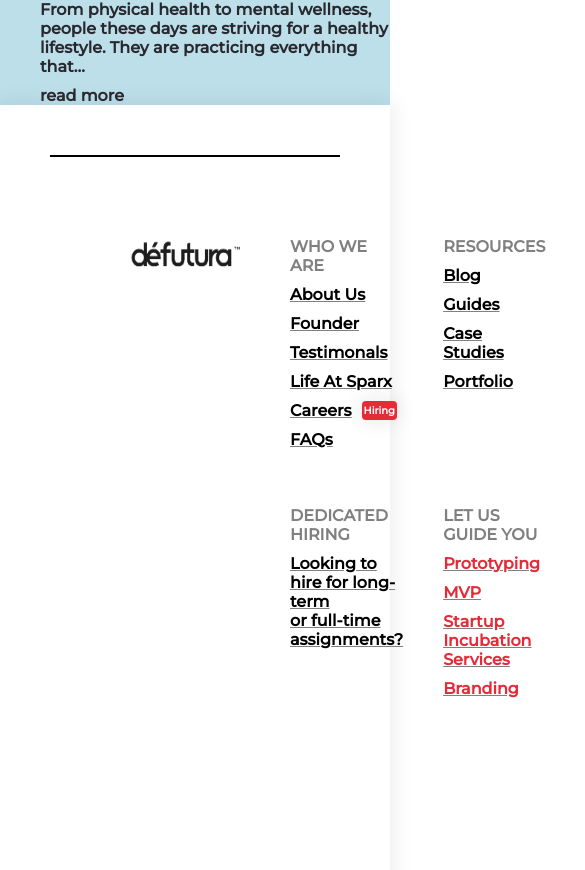
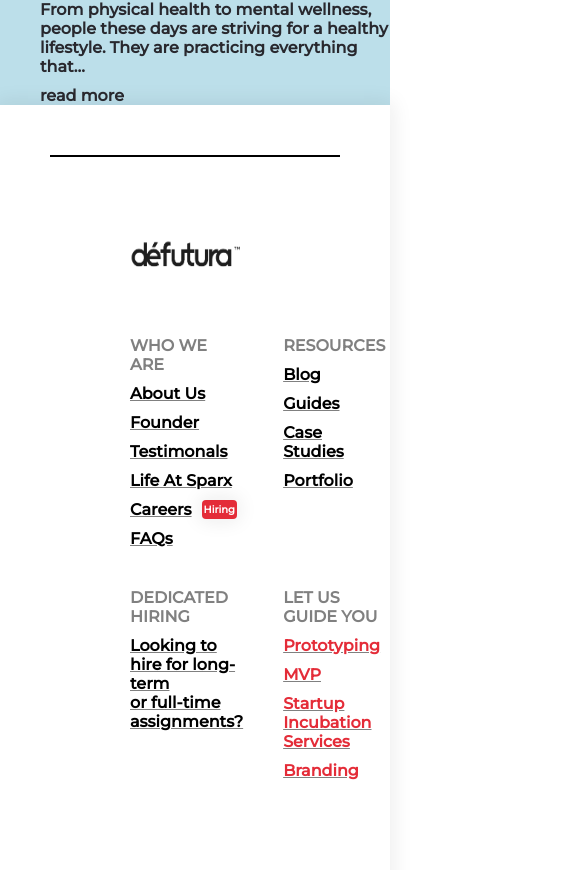
Before and after one commit to annie199810/monster, a React (Vite) app: page / in a window 390 px wide. Shown: the part 9434-10304 px from the top of the page, 585 px wide, since content can reach past the window. Built offline with nearby package versions, Linux system fonts and the light colour scheme; a web font is replaced by a local one.

Commit message:
footer alteration updated

```diff
--- a/src/Components/Home/Footer/Footer.css
+++ b/src/Components/Home/Footer/Footer.css
@@ -14,8 +14,8 @@
   box-shadow: 0 0 19.36px 2.64px rgb(20 21 27 / 8%);
   padding: 50px;
 }
-.featured-in{
-  margin-top:5%;
+.featured-in {
+  margin-top: 5%;
 }
 .feature h1 {
   font-size: 56px;
@@ -305,6 +305,9 @@
   position: fixed;
   z-index: 1000;
 }
+
+/*footer dropdoown*/
+
 .chat-pop img {
   padding: 4px;
 }
@@ -312,4 +315,8 @@
   .featured-in {
     display: none;
   }
+  .footer-logo {
+    display: flex;
+    flex-direction: column;
+  }
 }
```
